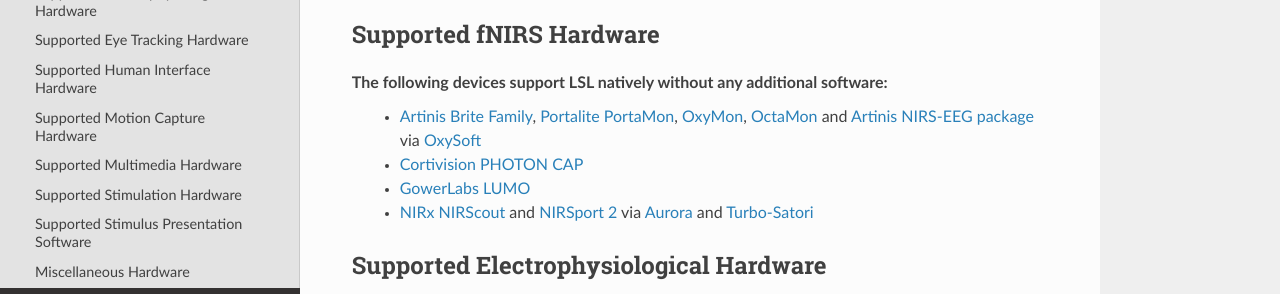
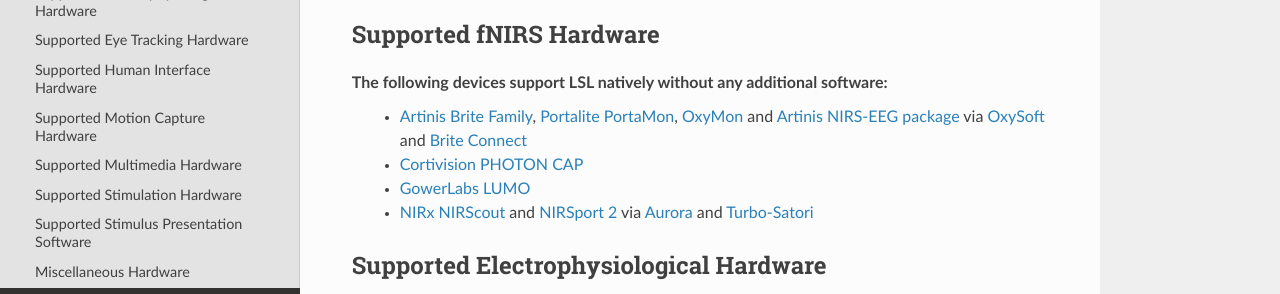
Before and after one commit to sccn/labstreaminglayer, a Sphinx documentation site: the page built from docs/info/supported_devices.rst, in a window 1280 px wide and 900 px high, scrolled down 2114 px. Shown: the part 151-445 px from the top of the window. Built offline with Sphinx 7.4.7 and the Read the Docs theme 3.1.0, drawn with Linux system fonts in a browser that asks for light colours.

Commit message:
Update supported_devices.rst fix urls for artinis devices

```diff
--- a/docs/info/supported_devices.rst
+++ b/docs/info/supported_devices.rst
@@ -81,7 +81,7 @@
 Supported fNIRS Hardware
 ************************
 The following devices support LSL natively without any additional software:
-  * `Artinis Brite Family <https://www.artinis.com/Brite-family>`__,  `Portalite <https://www.artinis.com/portalite-mkii>`__  `PortaMon <https://www.artinis.com/PortaMon>`__, `OxyMon <https://www.artinis.com/OxyMon>`__, `OctaMon <https://www.artinis.com/OctaMon>`__ and `Artinis NIRS-EEG package <https://www.artinis.com/nirs-eeg-package>`__  via `OxySoft <https://www.artinis.com/OxySoft>`__
+  * `Artinis Brite Family <https://www.artinis.com/brite-family>`__,  `Portalite <https://www.artinis.com/portalite>`__  `PortaMon <https://www.artinis.com/portamon>`__, `OxyMon <https://www.artinis.com/oxymon>`__ and `Artinis NIRS-EEG package <https://www.artinis.com/nirs-eeg-package>`__  via `OxySoft <https://www.artinis.com/oxysoft>`__ and `Brite Connect <https://www.artinis.com/brite-connect>`__
   * `Cortivision PHOTON CAP <https://www.cortivision.com/products/photon/>`__
   * `GowerLabs LUMO <https://www.gowerlabs.co.uk/lumo>`__
   * `NIRx NIRScout <https://nirx.net/nirscout>`__ and `NIRSport 2 <https://nirx.net/nirsport>`__ via `Aurora <https://nirx.net/software>`__ and `Turbo-Satori <https://nirx.net/turbosatori>`__
```
